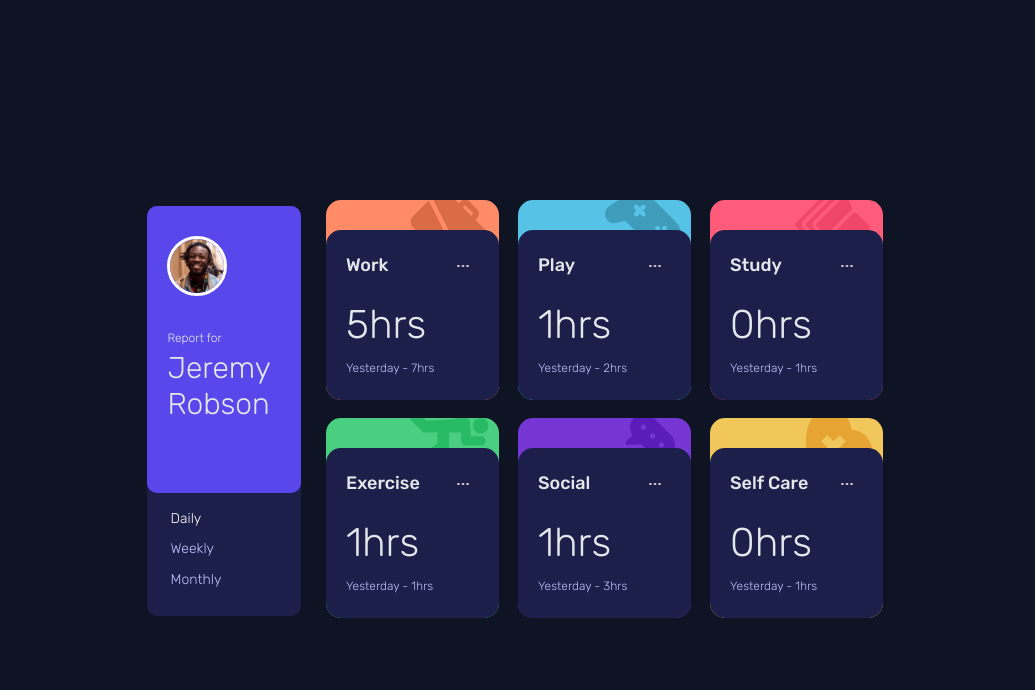
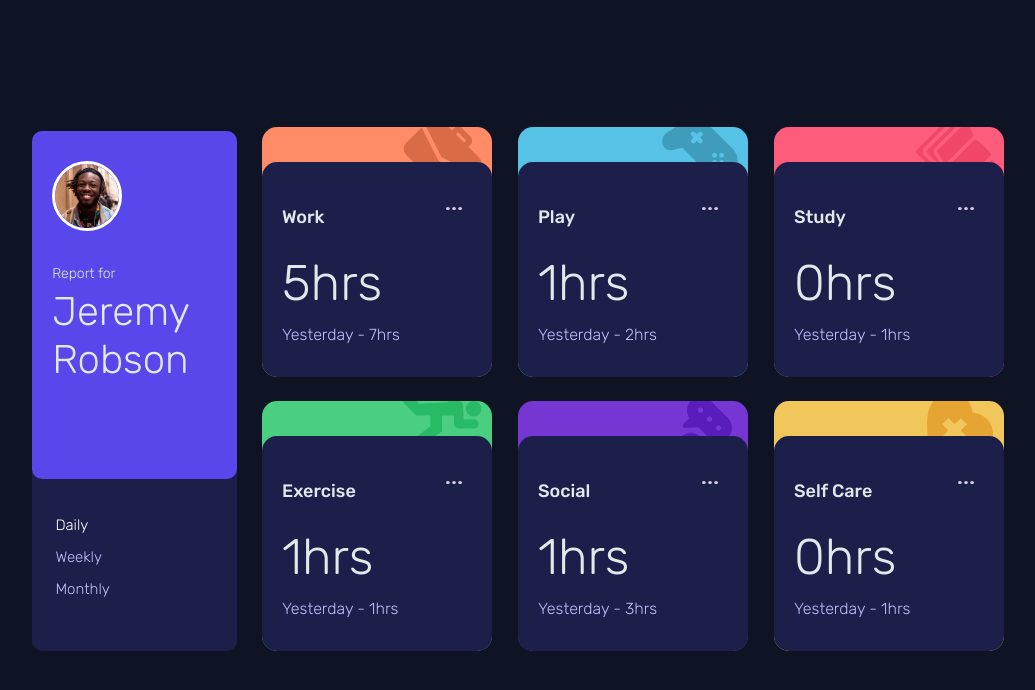
Before and after one commit to mdajmalshadab/Front-End-Works, a plain HTML site: page Front-End-Junior/time-tracking-dashboard-main/index.html in a window 1280 px wide. Shown: the whole page, without its empty margins (147-1182 px from the left). Drawn offline with nearby package versions, Linux system fonts and the light colour scheme.

Commit message:
Update styles.css

```diff
--- a/Front-End-Junior/time-tracking-dashboard-main/styles.css
+++ b/Front-End-Junior/time-tracking-dashboard-main/styles.css
@@ -189,18 +189,18 @@ img {
   #main {
     max-height: 100vh;
     display: grid;
-    grid-template-columns: 15% 15% 15% 15%;
+    grid-template-columns: 20% 20% 20% 20%;
     grid-auto-rows: 50px;
     grid-auto-columns: 50px;
-    row-gap: 10.5rem;
+    row-gap: 14rem;
     justify-content: center;
     align-items: center;
-    padding: 17rem 0;
+    padding: 14rem 0 0 0;
   }
 
   /************************************************* Profile Section  ***************************************************/
   .profile-section-parent {
-    min-height: 410px;
+    min-height: 520px;
     grid-row: 1/3;
     grid-column: 1/1;
     margin-top: 30px;
@@ -208,7 +208,7 @@ img {
     margin-right: 0;
   }
   .profile-section-child {
-    height: 70%;
+    height: 67%;
   }
   .menu {
     text-align: left;
@@ -219,35 +219,33 @@ img {
   .profile-img img {
     float: none;
     margin: 20px 10px 10px 10px;
-    width: 60px;
+    width: 70px;
   }
   .names h5 {
-    font-size: 12px;
-    font-weight: 300;
-    margin-bottom: 5px;
+    font-size: 14px;
     margin-left: 10px;
   }
   .names h1 {
-    font-size: 30px;
-    margin-top: 0;
-    font-weight: 300;
+    font-size: 40px;
     margin-left: 10px;
   }
   .profile-section-parent p {
     margin: 0.3rem 0.2rem;
-    top: 10px;
+    top: 30px;
+    font-size: 15px;
   }
 
   /******************************************************* Card Section  ******************************************/
 
   .front-part {
-    height: 170px;
+    padding-top: 40px;
+    height: 215px;
     width: 100%;
     border: none;
   }
 
   .bg-part {
-    height: 200px;
+    height: 250px;
     position: relative;
     width: 90%;
     margin-top: 25px;
@@ -259,17 +257,18 @@ img {
     margin-top: 25px;
     margin-bottom: 0;
     font-weight: 300;
-    font-size: 40px;
+    font-size: 50px;
   }
   p {
     position: absolute;
     font-weight: lighter;
-    font-size: 12px;
+    font-size: 16px;
     color: hsl(236, 100%, 87%);
     left: 20px;
     margin-top: 10px;
   }
   .three-dot {
+    margin-top: 10px;
     width: 7%;
   }
 }
```
